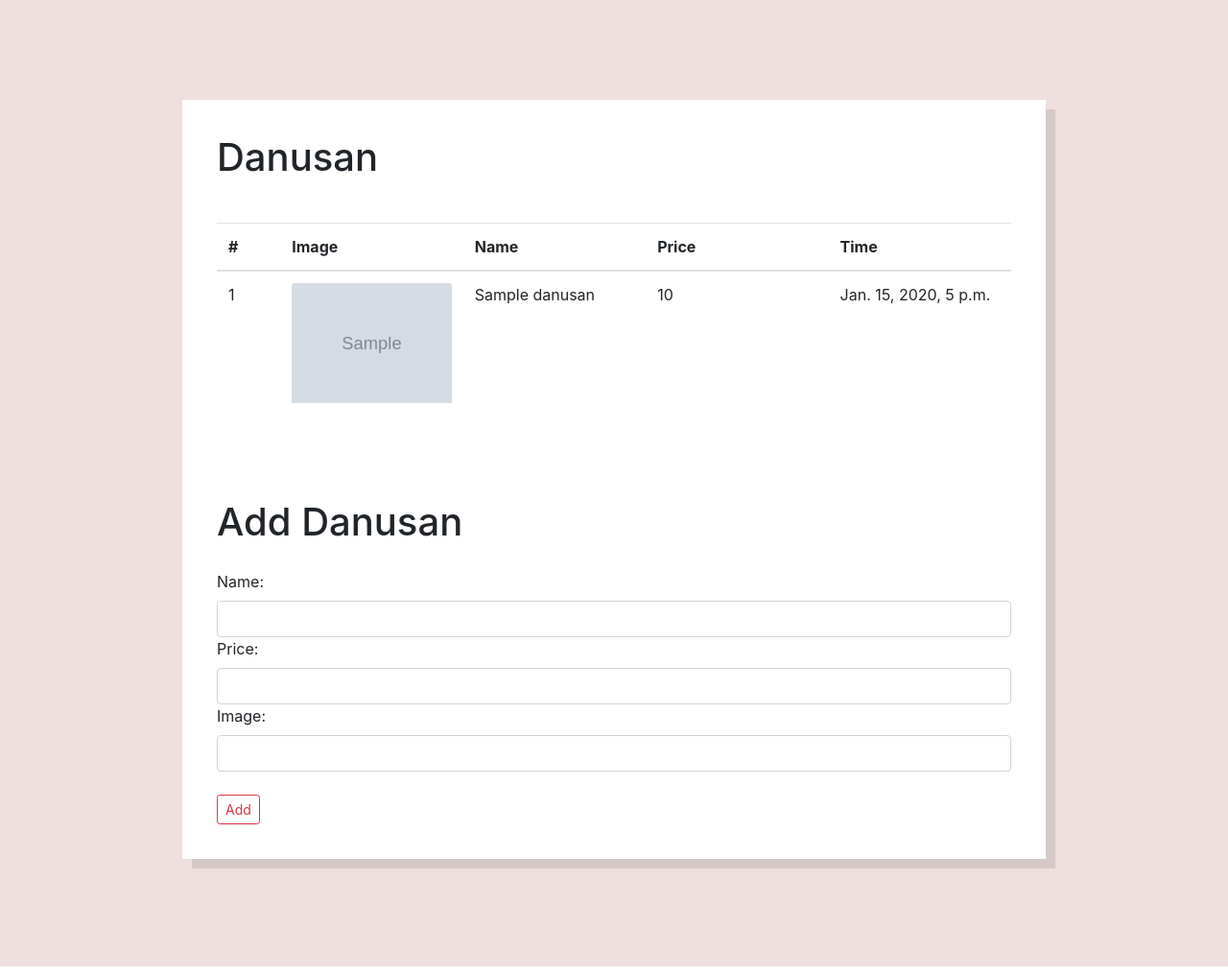
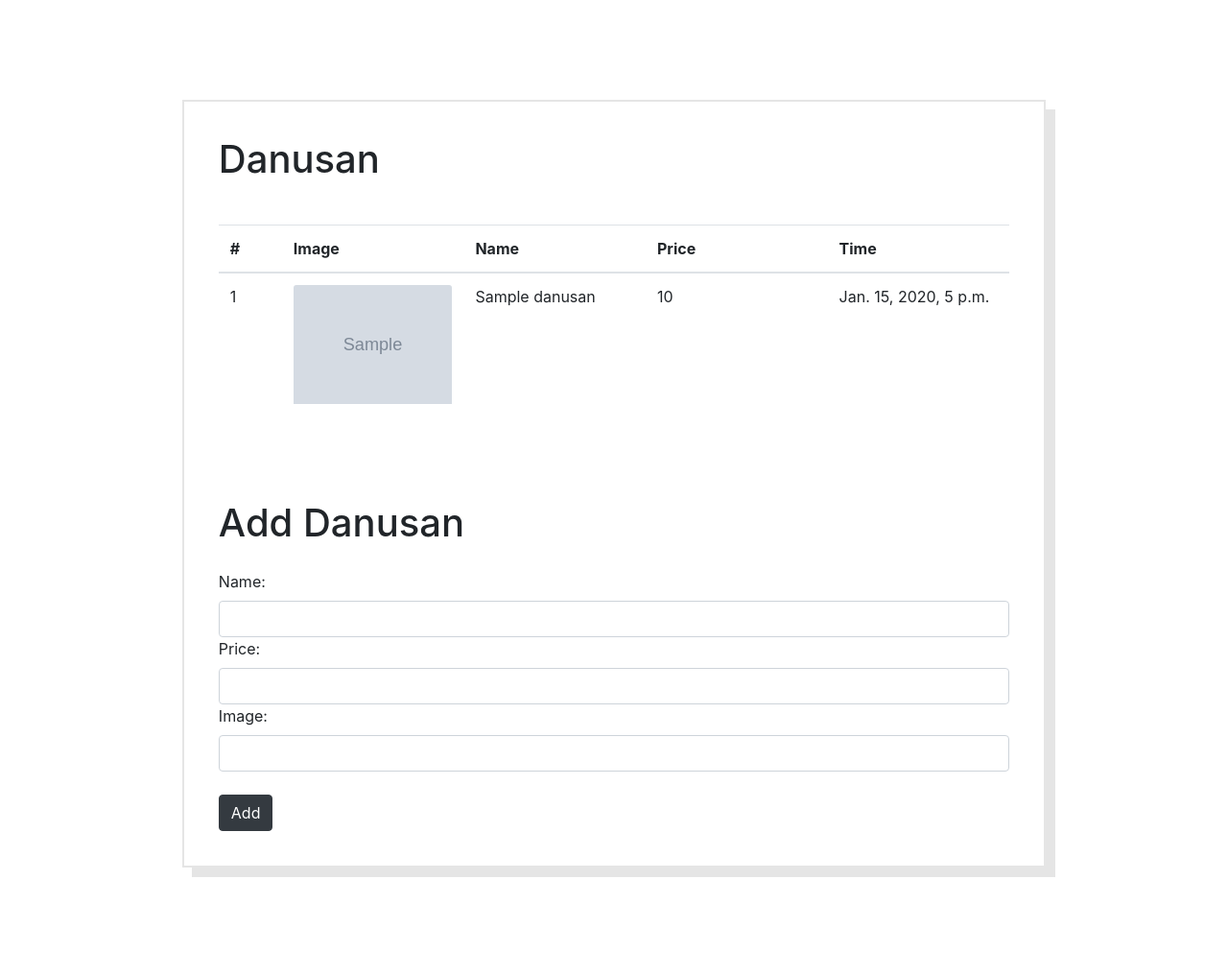
Before and after one commit to mrifqyz/ppw-2019-project2, a Django app: page /danusan/ in a window 1280 px wide. Shown: the whole page at 96% size. Run offline with Django 3.2, Linux system fonts and the light colour scheme; tables that the repository leaves empty hold one stand-in row (values such as "Sample post"); grey boxes marked "Sample" are stand-in pictures; some libraries are stand-ins or nearby versions.

Commit message:
[GREEN] Change color to monochrome

```diff
--- a/danusan/static/danusan/style.css
+++ b/danusan/static/danusan/style.css
@@ -17,6 +17,7 @@
     margin-bottom: 14vh;
     box-shadow: 10px 10px rgba(0, 0, 0, 0.1);
     min-width: 0;
+    border: 2px solid rgba(0, 0, 0, 0.1);
 }
 .full-height {
   	height: 100%;
@@ -92,5 +93,5 @@ hr {
   height: 2px;
 }
 .bgcolor {
-    background-color: #eedfde;
+    background-color: white;
 }
--- a/danusan/templates/index.html
+++ b/danusan/templates/index.html
@@ -17,7 +17,7 @@
 			<div class="box">
 				<div class="content">
 					<h1>Danusan</h1>
-					<div class="spaced pad">
+					<div class="pad">
 						<div class="table-responsive">
 							<table class="table table-hover">
 								<thead>
@@ -66,12 +66,12 @@
 						</div>
 					</div>
 					<h1>Add Danusan</h1>
-					<div class="spaced pad" style="padding-top: 2%">
+					<div class="pad" style="padding-top: 2%">
 						<form action="{% url 'add_danusan' %}" method="POST">
 							{% csrf_token %}
 							{{ generated_html }}
 							<br/>
-							<input id="button" class="btn btn-outline-danger btn-sm" type="submit" value="Add"/>
+							<input id="button" class="btn btn-dark" type="submit" value="Add"/>
 						</form>
 					</div>
 				</div>
```
